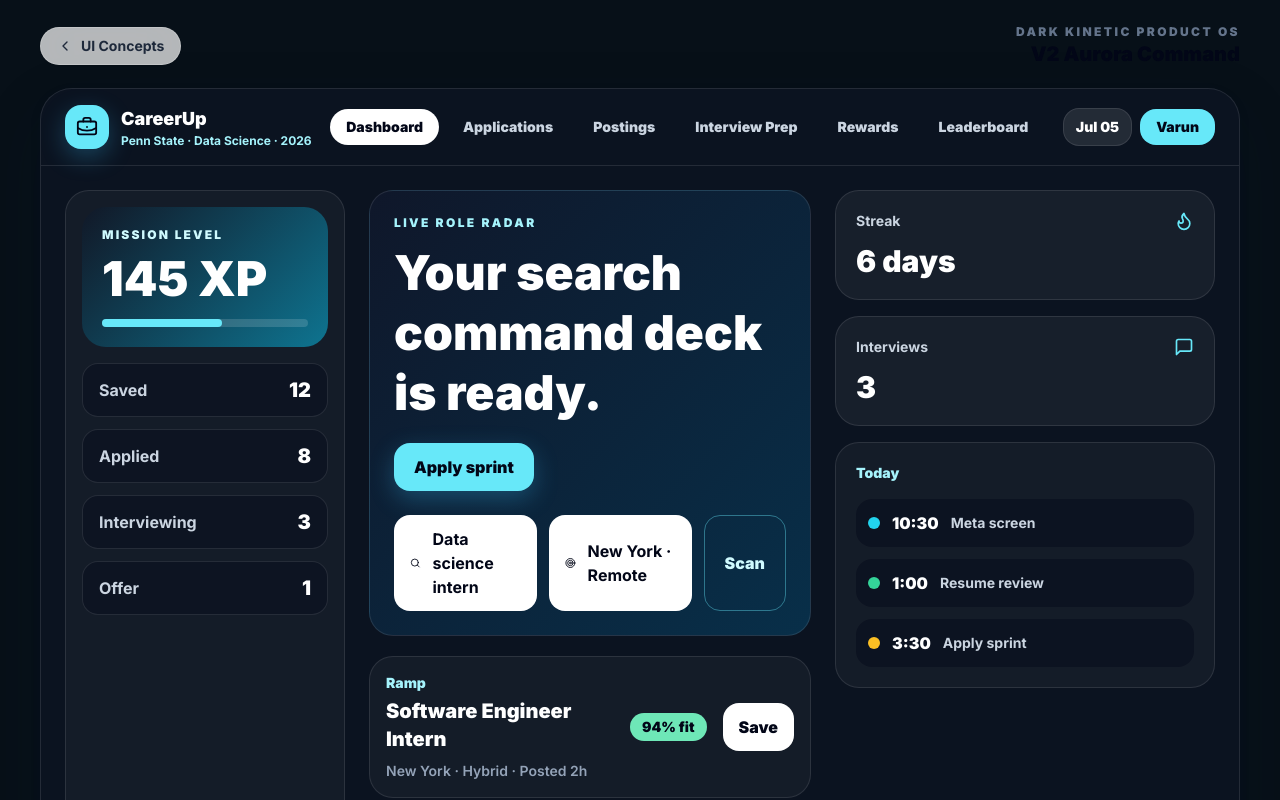
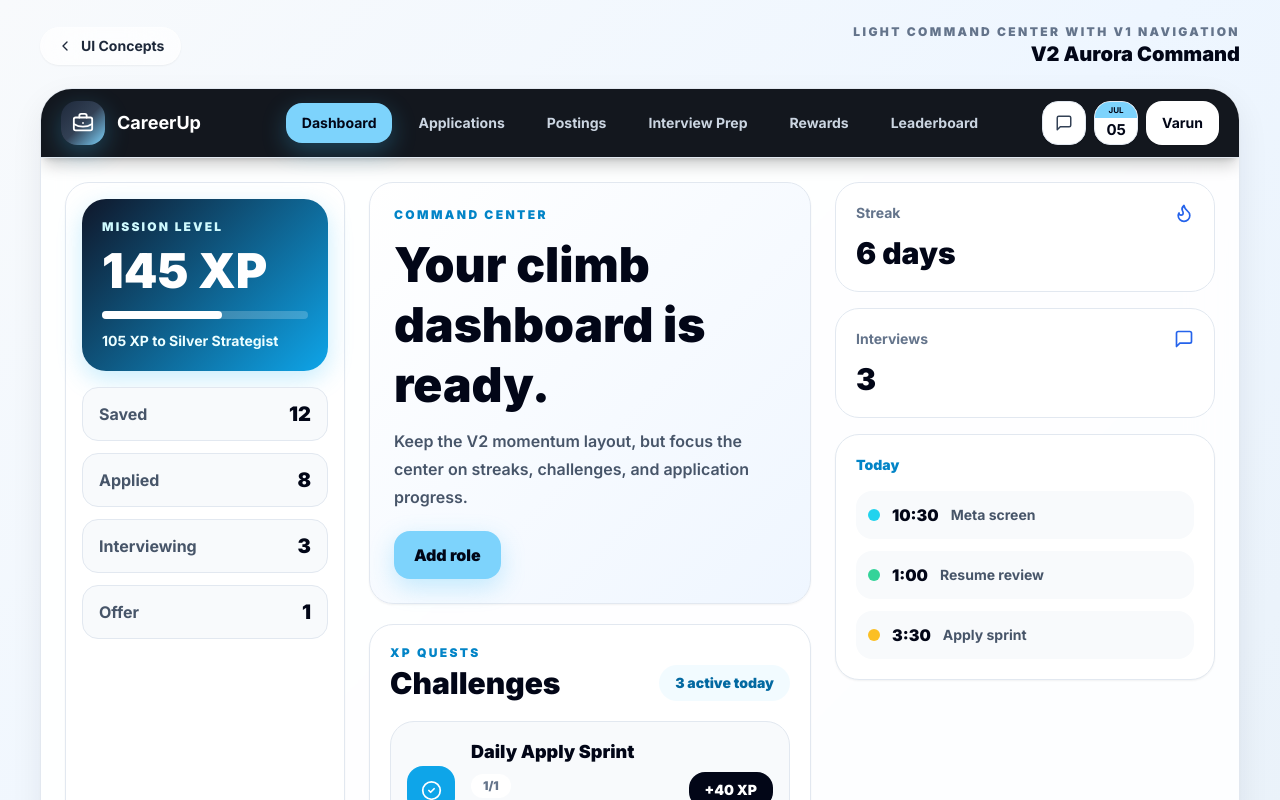
Before and after one commit to Varun-gull/CareerUp, a Next.js app: page /ui/v2 in a window 1280 px wide. Shown: the top 800 px of the page. Built offline with nearby package versions, Linux system fonts and the light colour scheme.

Commit message:
Refine V2 UI concept with light challenge dashboard

```diff
--- a/components/ui-concepts/CareerUpConcepts.tsx
+++ b/components/ui-concepts/CareerUpConcepts.tsx
@@ -44,6 +44,13 @@ const events = [
   { time: "10:30", title: "Meta screen", tone: "bg-cyan-400" },
   { time: "1:00", title: "Resume review", tone: "bg-emerald-400" },
   { time: "3:30", title: "Apply sprint", tone: "bg-amber-400" }
+];
+
+const challenges = [
+  { title: "Daily Apply Sprint", reward: "+40 XP", progress: "1/1", description: "Submit one high-quality application today.", color: "bg-sky-500" },
+  { title: "Resume Ready", reward: "+40 XP", progress: "1/1", description: "Keep a readable resume attached for matching.", color: "bg-emerald-500" },
+  { title: "Interview Momentum", reward: "+55 XP", progress: "2/3", description: "Move three roles into interviewing this month.", color: "bg-violet-500" },
+  { title: "Network Signal", reward: "+25 XP", progress: "3/5", description: "Message peers tracking similar roles.", color: "bg-amber-500" }
 ];
 
 function LogoMark({ className = "" }: { className?: string }) {
@@ -98,7 +105,7 @@ function MiniMetric({ label, value, icon: Icon, dark = false }: { label: string;
 
 export function ConceptIndex() {
   const concepts = [
-    { href: "/ui/v2", name: "V2 Aurora Command", copy: "Dark, cinematic command center with live search and mission cards.", color: "from-slate-950 to-cyan-950" },
+    { href: "/ui/v2", name: "V2 Aurora Command", copy: "Light V1-inspired command center with challenges, streaks, and pipeline focus.", color: "from-sky-50 to-slate-200" },
     { href: "/ui/v3", name: "V3 Campus Ledger", copy: "Bright editorial dashboard with structured tables and academic signals.", color: "from-white to-amber-100" },
     { href: "/ui/v4", name: "V4 Signal Console", copy: "Dense pro console for fast scanning, rankings, and pipeline control.", color: "from-slate-950 to-stone-900" },
     { href: "/ui/v5", name: "V5 Lift OS", copy: "Soft modern workspace with friendly cards and clear next actions.", color: "from-sky-50 to-emerald-50" }
@@ -137,96 +144,107 @@ export function ConceptIndex() {
 
 export function AuroraCommandConcept() {
   return (
-    <ConceptShell title="V2 Aurora Command" subtitle="Dark kinetic product OS" background="bg-[#071018] text-white">
-      <section className="overflow-hidden rounded-[2rem] border border-white/10 bg-[#0b1320] shadow-strong">
-        <header className="flex flex-wrap items-center justify-between gap-4 border-b border-white/10 px-6 py-4">
+    <ConceptShell title="V2 Aurora Command" subtitle="Light command center with V1 navigation" background="bg-[linear-gradient(135deg,#f8fafc_0%,#eef6ff_45%,#e8f0f7_100%)] text-slate-950">
+      <section className="overflow-hidden rounded-[2rem] border border-slate-200 bg-white/90 shadow-soft backdrop-blur-xl">
+        <header className="border-b border-slate-200 bg-navy/95 px-5 py-3 text-white shadow-lg shadow-black/20">
+          <div className="grid grid-cols-[auto_auto] items-center justify-between gap-3 lg:grid-cols-[1fr_auto_1fr]">
             <div className="flex items-center gap-3">
-            <LogoMark className="bg-cyan-300 text-slate-950 shadow-glow" />
-            <div>
-              <p className="text-lg font-black text-white">CareerUp</p>
-              <p className="text-xs font-bold text-cyan-200">Penn State · Data Science · 2026</p>
+              <LogoMark className="bg-gradient-to-br from-slate-800 via-slate-700 to-sky text-white shadow-glow" />
+              <span className="text-lg font-bold">CareerUp</span>
             </div>
-          </div>
-          <nav className="flex flex-wrap items-center justify-center gap-2">
+            <nav className="nav-scroll col-span-2 row-start-2 flex min-w-0 items-center gap-2.5 overflow-x-auto pb-1 lg:col-span-1 lg:col-start-2 lg:row-start-1 lg:justify-center lg:overflow-visible lg:pb-0">
               {navItems.map((item, index) => (
-              <span key={item} className={`rounded-full px-4 py-2 text-sm font-black ${index === 0 ? "bg-white text-slate-950" : "text-slate-300 hover:bg-white/10"}`}>
+                <span key={item} className={`shrink-0 rounded-2xl px-4 py-2.5 text-sm font-bold transition ${index === 0 ? "bg-sky text-slate-950 shadow-glow" : "text-slate-300 hover:bg-white/10 hover:text-sky"}`}>
                   {item}
                 </span>
               ))}
             </nav>
-          <div className="flex items-center gap-2">
-            <span className="rounded-2xl border border-white/10 bg-white/10 px-3 py-2 text-sm font-black">Jul 05</span>
-            <span className="rounded-2xl bg-cyan-300 px-4 py-2 text-sm font-black text-slate-950">Varun</span>
+            <div className="col-start-2 row-start-1 flex items-center justify-end gap-2 lg:col-start-3">
+              <span className="flex h-11 w-11 items-center justify-center rounded-2xl border border-slate-200 bg-white text-slate-700 shadow-sm">
+                <MessageSquare size={18} />
+              </span>
+              <span className="relative hidden h-11 w-11 flex-col items-center justify-center overflow-hidden rounded-2xl border border-slate-200 bg-white text-slate-950 shadow-sm sm:flex">
+                <span className="absolute left-0 right-0 top-0 flex h-[16px] items-center justify-center bg-sky text-[8px] font-bold text-slate-950">JUL</span>
+                <span className="relative mt-3 text-[15px] font-bold leading-none">05</span>
+              </span>
+              <span className="rounded-2xl bg-white px-4 py-3 text-sm font-bold text-slate-950 shadow-sm">Varun</span>
+            </div>
           </div>
         </header>
 
         <div className="grid gap-6 p-6 xl:grid-cols-[280px_1fr_380px]">
-          <aside className="rounded-[1.5rem] border border-white/10 bg-white/[0.04] p-4">
-            <div className="rounded-3xl bg-[linear-gradient(135deg,#111827,#0e7490)] p-5">
+          <aside className="rounded-[1.5rem] border border-slate-200 bg-white p-4 shadow-sm">
+            <div className="rounded-3xl bg-[linear-gradient(135deg,#0f172a,#0ea5e9)] p-5 text-white shadow-glow">
               <p className="text-xs font-black uppercase tracking-[0.18em] text-cyan-100">Mission level</p>
               <p className="mt-3 text-5xl font-black">145 XP</p>
-              <div className="mt-4 h-2 rounded-full bg-white/15">
-                <div className="h-2 w-7/12 rounded-full bg-cyan-300" />
+              <div className="mt-4 h-2 rounded-full bg-white/20">
+                <div className="h-2 w-7/12 rounded-full bg-white" />
               </div>
+              <p className="mt-3 text-sm font-bold text-cyan-50">105 XP to Silver Strategist</p>
             </div>
             <div className="mt-4 grid gap-3">
               {pipeline.map((stage) => (
-                <div key={stage.label} className="flex items-center justify-between rounded-2xl border border-white/10 bg-slate-950/35 px-4 py-3">
-                  <span className="font-bold text-slate-300">{stage.label}</span>
-                  <span className="text-xl font-black text-white">{stage.count}</span>
+                <div key={stage.label} className="flex items-center justify-between rounded-2xl border border-slate-200 bg-slate-50 px-4 py-3">
+                  <span className="font-bold text-slate-600">{stage.label}</span>
+                  <span className="text-xl font-black text-slate-950">{stage.count}</span>
                 </div>
               ))}
             </div>
           </aside>
 
           <section className="space-y-5">
-            <div className="rounded-[1.5rem] border border-white/10 bg-[linear-gradient(135deg,#0f172a,#082f49)] p-6">
+            <div className="rounded-[1.5rem] border border-slate-200 bg-[linear-gradient(135deg,#ffffff,#eff6ff)] p-6 shadow-sm">
               <div className="flex flex-wrap items-end justify-between gap-5">
                 <div>
-                  <p className="text-xs font-black uppercase tracking-[0.2em] text-cyan-200">Live role radar</p>
-                  <h2 className="mt-3 max-w-3xl text-5xl font-black leading-tight text-white">Your search command deck is ready.</h2>
+                  <p className="text-xs font-black uppercase tracking-[0.2em] text-sky-600">Command center</p>
+                  <h2 className="mt-3 max-w-3xl text-5xl font-black leading-tight text-slate-950">Your climb dashboard is ready.</h2>
+                  <p className="mt-3 max-w-2xl text-base font-semibold leading-7 text-slate-600">
+                    Keep the V2 momentum layout, but focus the center on streaks, challenges, and application progress.
+                  </p>
                 </div>
-                <button className="rounded-2xl bg-cyan-300 px-5 py-3 font-black text-slate-950 shadow-glow">Apply sprint</button>
-              </div>
-              <div className="mt-6 grid gap-3 md:grid-cols-[1fr_1fr_auto]">
-                <div className="flex items-center gap-3 rounded-2xl bg-white px-4 py-3 text-slate-950">
-                  <Search size={18} />
-                  <span className="font-bold">Data science intern</span>
-                </div>
-                <div className="flex items-center gap-3 rounded-2xl bg-white px-4 py-3 text-slate-950">
-                  <Target size={18} />
-                  <span className="font-bold">New York · Remote</span>
-                </div>
-                <button className="rounded-2xl border border-cyan-300/40 px-5 py-3 font-black text-cyan-100">Scan</button>
+                <button className="rounded-2xl bg-sky px-5 py-3 font-black text-slate-950 shadow-glow">Add role</button>
               </div>
             </div>
 
-            <div className="grid gap-3">
-              {roles.map((role) => (
-                <div key={role.company} className="grid gap-4 rounded-3xl border border-white/10 bg-white/[0.04] p-4 md:grid-cols-[1fr_auto_auto] md:items-center">
+            <div className="rounded-[1.5rem] border border-slate-200 bg-white p-5 shadow-sm">
+              <div className="flex flex-wrap items-end justify-between gap-3">
                 <div>
-                    <p className="text-sm font-black text-cyan-200">{role.company}</p>
-                    <h3 className="mt-1 text-xl font-black text-white">{role.title}</h3>
-                    <p className="mt-2 text-sm font-semibold text-slate-400">{role.city} · {role.mode} · Posted {role.age}</p>
+                  <p className="text-xs font-black uppercase tracking-[0.2em] text-sky-600">XP quests</p>
+                  <h3 className="mt-1 text-3xl font-black text-slate-950">Challenges</h3>
                 </div>
-                  <span className="rounded-full bg-emerald-300 px-3 py-1 text-sm font-black text-slate-950">{role.fit}% fit</span>
-                  <button className="rounded-2xl bg-white px-4 py-3 font-black text-slate-950">Save</button>
+                <span className="rounded-full bg-sky/10 px-4 py-2 text-sm font-black text-sky-700">3 active today</span>
+              </div>
+              <div className="mt-5 grid gap-3">
+                {challenges.map((challenge) => (
+                  <div key={challenge.title} className="grid gap-4 rounded-3xl border border-slate-200 bg-slate-50 p-4 md:grid-cols-[auto_1fr_auto] md:items-center">
+                    <span className={`flex h-12 w-12 items-center justify-center rounded-2xl text-white ${challenge.color}`}>
+                      <CheckCircle2 size={21} />
+                    </span>
+                    <div>
+                      <div className="flex flex-wrap items-center gap-2">
+                        <h4 className="text-lg font-black text-slate-950">{challenge.title}</h4>
+                        <span className="rounded-full bg-white px-3 py-1 text-xs font-black text-slate-500">{challenge.progress}</span>
+                      </div>
+                      <p className="mt-1 text-sm font-semibold text-slate-600">{challenge.description}</p>
+                    </div>
+                    <span className="rounded-2xl bg-slate-950 px-4 py-2 text-sm font-black text-white">{challenge.reward}</span>
                   </div>
                 ))}
+              </div>
             </div>
           </section>
 
           <aside className="space-y-4">
-            <MiniMetric label="Streak" value="6 days" icon={Flame} dark />
-            <MiniMetric label="Interviews" value="3" icon={MessageSquare} dark />
-            <div className="rounded-[1.5rem] border border-white/10 bg-white/[0.04] p-5">
-              <p className="text-sm font-black text-cyan-200">Today</p>
+            <MiniMetric label="Streak" value="6 days" icon={Flame} />
+            <MiniMetric label="Interviews" value="3" icon={MessageSquare} />
+            <div className="rounded-[1.5rem] border border-slate-200 bg-white p-5 shadow-sm">
+              <p className="text-sm font-black text-sky-600">Today</p>
               <div className="mt-4 grid gap-3">
                 {events.map((event) => (
-                  <div key={event.time} className="flex items-center gap-3 rounded-2xl bg-slate-950/40 p-3">
+                  <div key={event.time} className="flex items-center gap-3 rounded-2xl bg-slate-50 p-3">
                     <span className={`h-3 w-3 rounded-full ${event.tone}`} />
-                    <span className="font-black">{event.time}</span>
-                    <span className="text-sm font-bold text-slate-300">{event.title}</span>
+                    <span className="font-black text-slate-950">{event.time}</span>
+                    <span className="text-sm font-bold text-slate-600">{event.title}</span>
                   </div>
                 ))}
               </div>
```
Lines whose indentation alone changed are shown as unchanged.
